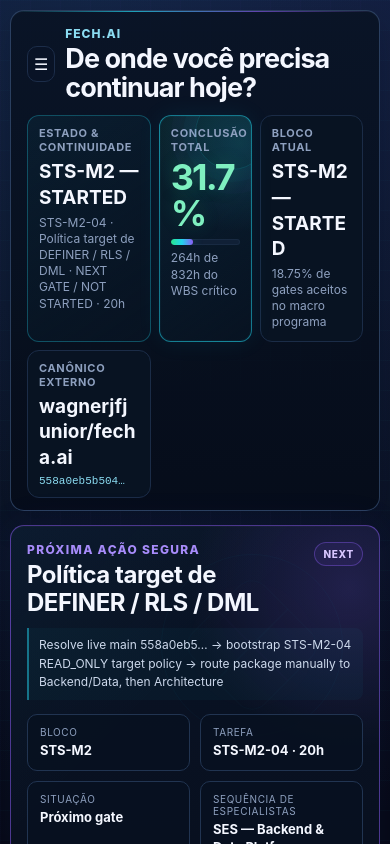
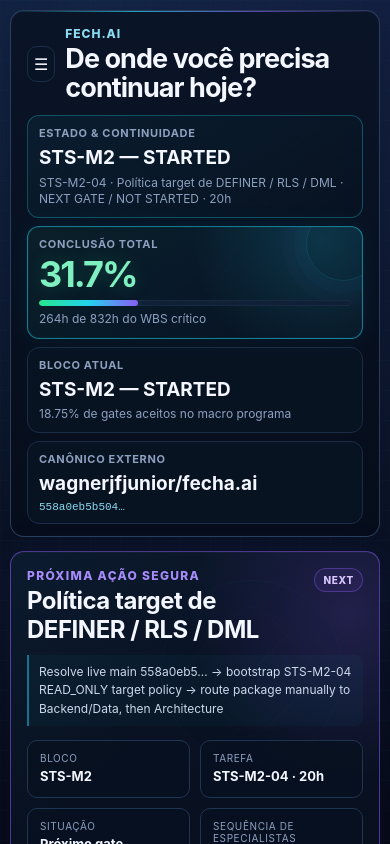
Before and after one commit to wagnerjfjunior/sfjm-workspace, a Next.js app: page / in a window 390 px wide. Shown: the top 844 px of the page. Built offline with nearby package versions, Linux system fonts and the light colour scheme.

Commit message:
fix: close final mobile responsive regressions

```diff
--- a/app/globals.css
+++ b/app/globals.css
@@ -1560,3 +1560,34 @@ body {
     font-size: 13px;
   }
 }
+
+
+/* Final responsive closure */
+@media (max-width: 980px) {
+  .commandSidebar {
+    overflow-y: auto;
+    overscroll-behavior: contain;
+  }
+}
+
+@media (max-width: 680px) {
+  .heroMetrics {
+    grid-template-columns: 1fr 1fr;
+  }
+
+  .continuityMetric,
+  .sourceMetric {
+    grid-column: 1 / -1;
+  }
+}
+
+@media (max-width: 430px) {
+  .heroMetrics {
+    grid-template-columns: 1fr;
+  }
+
+  .continuityMetric,
+  .sourceMetric {
+    grid-column: auto;
+  }
+}
```
